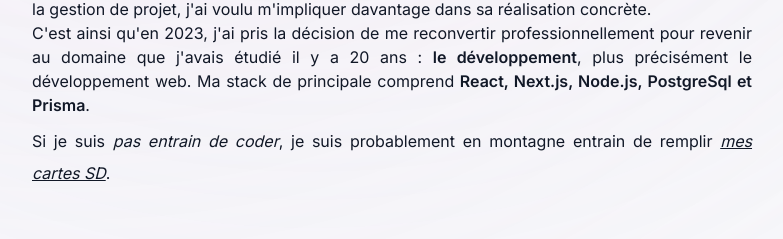
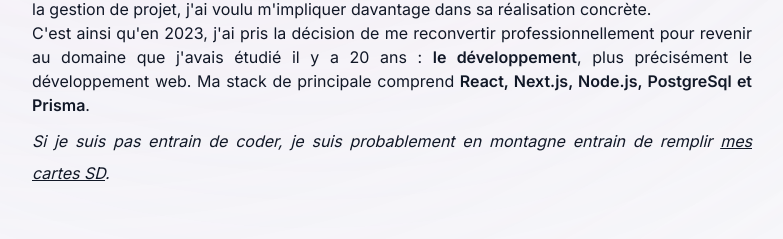
Before and after one commit to MatthieuTricoire/portfolio-2024, a Next.js app: page / in a window 1280 px wide. Shown: the part 937-1176 px from the top of the page, without its empty margins (248-1031 px from the left). Built offline with nearby package versions, Linux system fonts and the light colour scheme; no server answers.

Commit message:
add italic

```diff
--- a/components/about.tsx
+++ b/components/about.tsx
@@ -35,11 +35,11 @@ export const About = () => {
         </span>
         .
       </p>
-      <p className="mt-2 text-justify">
+      <p className="mt-2 text-justify italic">
         Si je suis <span className="italic">pas entrain de coder</span>, je suis
         probablement en montagne entrain de remplir{" "}
         <a
-          className="underline italic"
+          className="underline "
           href="https://www.instagram.com/matthieutricoire/"
           target="_blank"
         >
```
